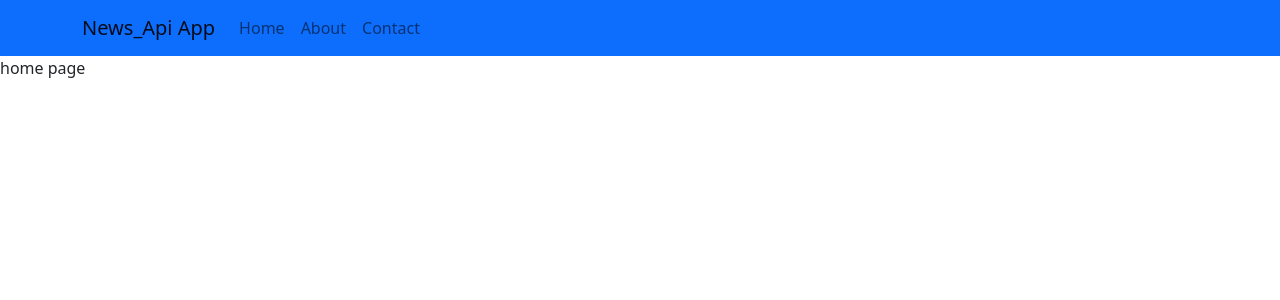
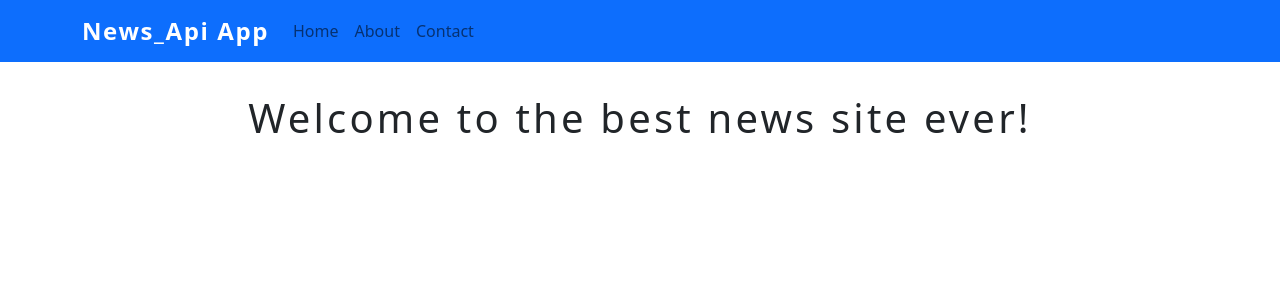
Before and after one commit to fobiero/python_NewsAPI_C02, a Flask app: page / in a window 1280 px wide. Shown: the top 300 px of the page. Run offline with Flask 2, Linux system fonts and the light colour scheme.

Commit message:
navbar build

```diff
--- a/app/static/custom.css
+++ b/app/static/custom.css
@@ -3,3 +3,23 @@
     margin: 0;
     box-sizing: border-box;
 }
+
+.main {
+    padding: 2rem 0;
+}
+
+.home_page h1 {
+    font-weight: 200;
+    text-align: center;
+    letter-spacing: .2rem;
+}
+
+.navbar-brand {
+    margin-right: 1rem;
+    font-size: 1.5rem;
+    text-decoration: none;
+    white-space: nowrap;
+    color: #fff !important;
+    font-weight: bolder;
+    letter-spacing: .1rem;
+}
--- a/app/templates/default.html
+++ b/app/templates/default.html
@@ -12,8 +12,13 @@
 
 <body>
 
-    {% include 'includes/_navbar.html' %} {% block body %}{% endblock %}
+    {% include 'includes/_navbar.html' %}
 
+    <div class="container">
+        <div class="main">
+            {% block body %}{% endblock %}
+        </div>
+    </div>
     <script src="https://cdn.jsdelivr.net/npm/bootstrap@5.1.3/dist/js/bootstrap.bundle.min.js" integrity="sha384-ka7Sk0Gln4gmtz2MlQnikT1wXgYsOg+OMhuP+IlRH9sENBO0LRn5q+8nbTov4+1p" crossorigin="anonymous"></script>
     <script src="../static/script.js"></script>
 </body>
--- a/app/templates/home.html
+++ b/app/templates/home.html
@@ -1 +1,5 @@
-{% extends 'default.html' %} {% block body %} home page{% endblock %}
+{% extends 'default.html' %} {% block body %}
+<div class="home_page">
+    <h1>Welcome to the best news site ever!</h1>
+</div>
+{% endblock %}
```
